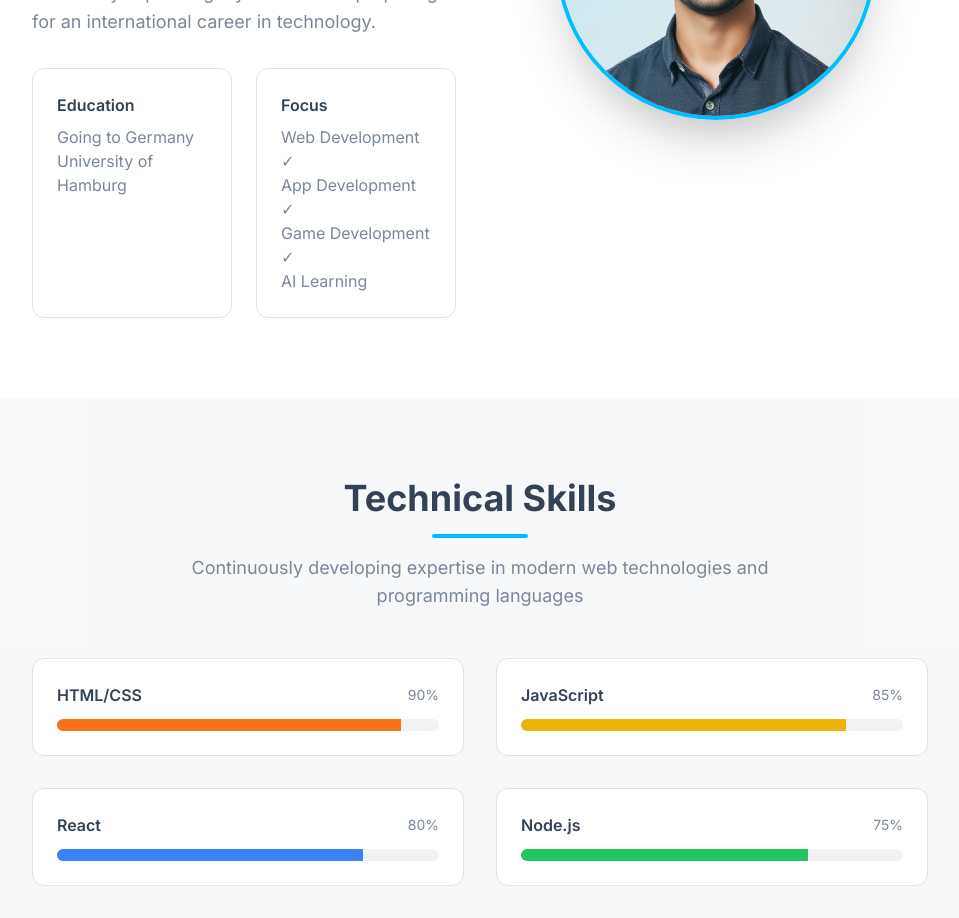
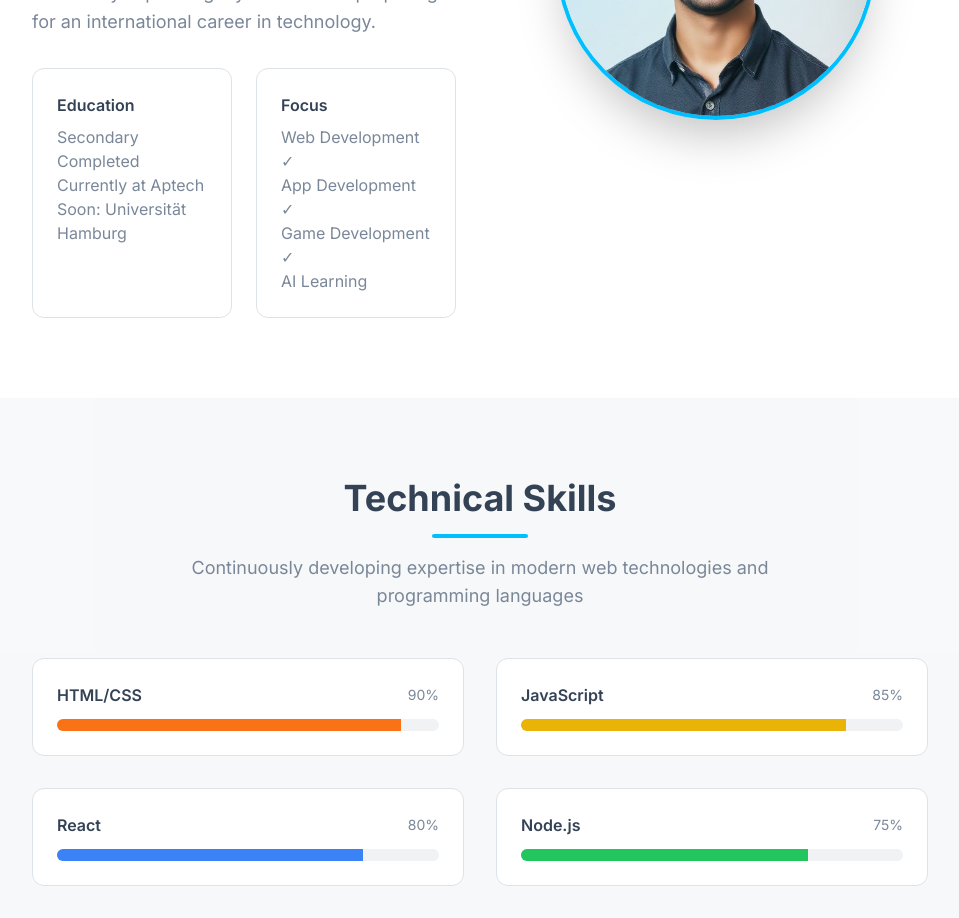
Before and after one commit to Arsalan10051/arsalan-folio, a React (Vite) app: page / in a window 1280 px wide. Shown: the part 1380-2298 px from the top of the page, without its empty margins (160-1119 px from the left). Built offline with nearby package versions, Linux system fonts and the light colour scheme; the HTML template or start-up script is replaced by a standard one.

Commit message:
Update About section

```diff
--- a/src/components/About.tsx
+++ b/src/components/About.tsx
@@ -32,8 +32,9 @@ const About = () => {
               <div className="grid grid-cols-2 gap-6 mt-8">
                 <div className="bg-card p-6 rounded-lg border border-border">
                   <h3 className="font-semibold text-foreground mb-2">Education</h3>
-                  <p className="text-muted-foreground">Going to Germany</p>
-                  <p className="text-muted-foreground">University of Hamburg</p>
+                  <p className="text-muted-foreground">Secondary Completed</p>
+                  <p className="text-muted-foreground">Currently at Aptech</p>
+                  <p className="text-muted-foreground">Soon: Universität Hamburg</p>
                 </div>
                 <div className="bg-card p-6 rounded-lg border border-border">
                   <h3 className="font-semibold text-foreground mb-2">Focus</h3>
```
